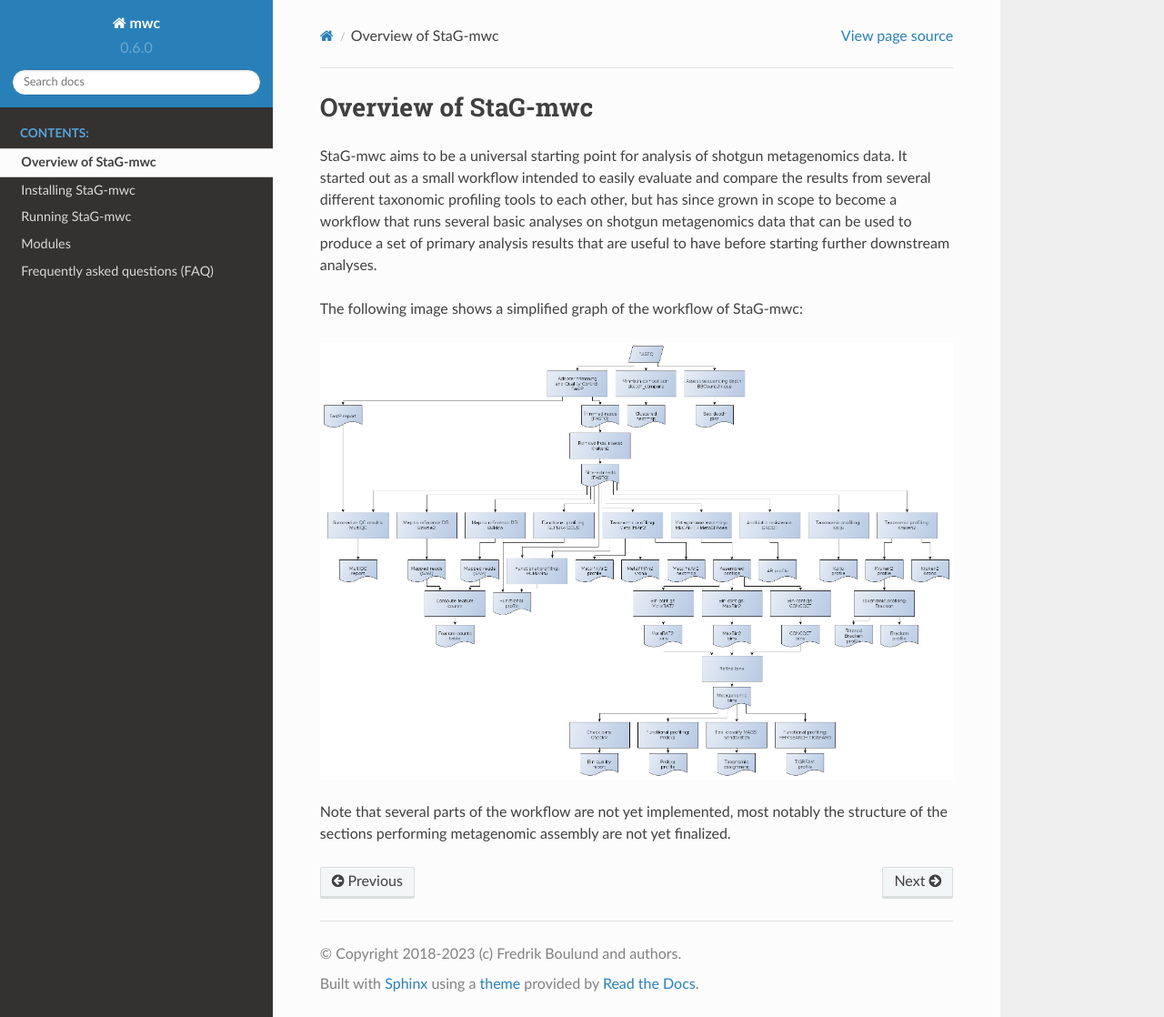
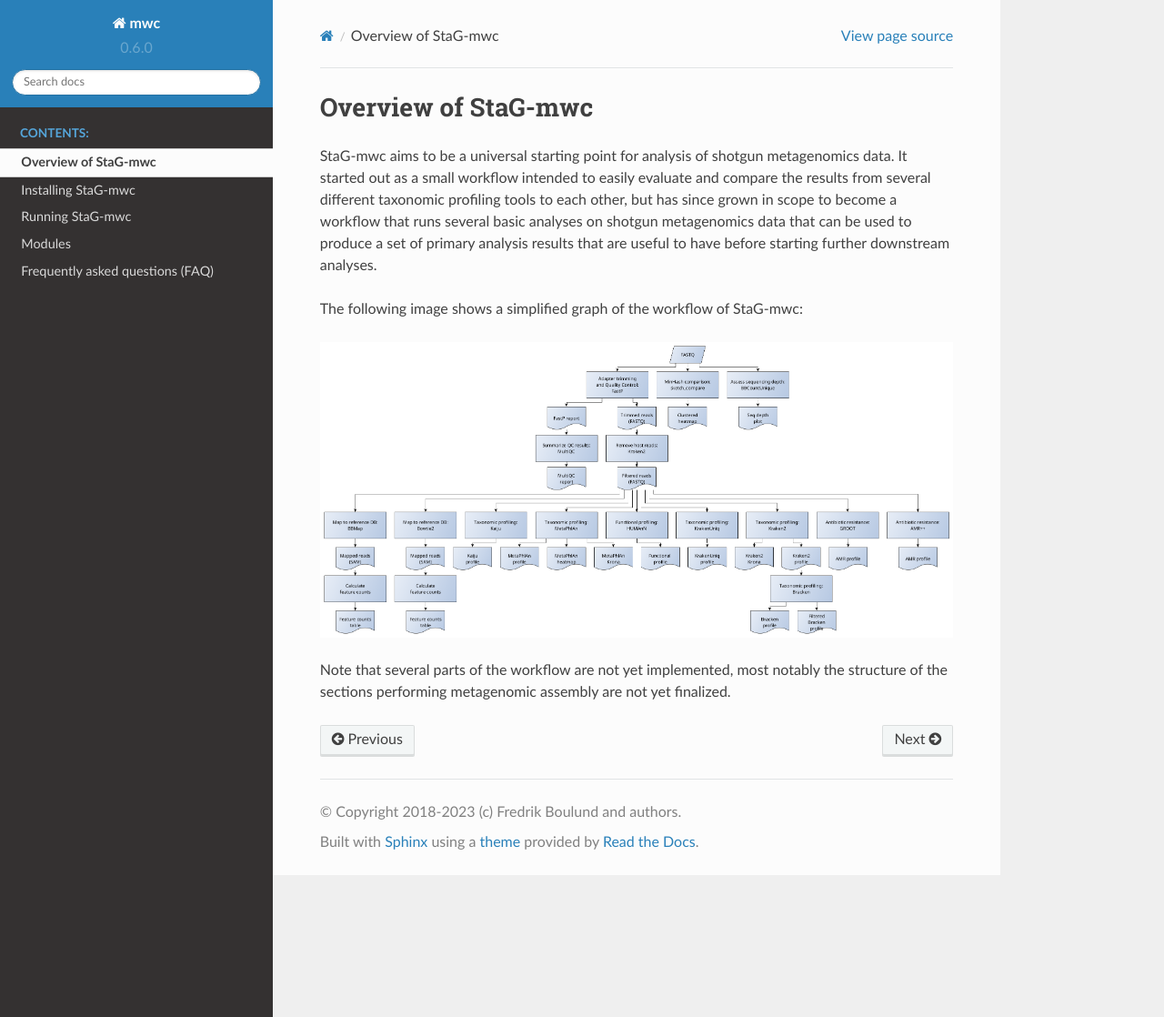
Before and after one commit to ctmrbio/stag-mwc, a Sphinx documentation site: the page built from docs/source/overview.rst, in a window 1280 px wide and 1118 px high. Shown: the whole window at 91% size. Built offline with Sphinx 7.4.7 and the Read the Docs theme 2.0.0, drawn with Linux system fonts in a browser that asks for light colours.

Commit message:
Update StaG flowchart to v6

```diff
--- a/docs/source/overview.rst
+++ b/docs/source/overview.rst
@@ -11,7 +11,7 @@
 
 The following image shows a simplified graph of the workflow of |full_name|:
 
-.. image:: img/stag_flowchart_v4.png
+.. image:: img/stag_flowchart_v6.png
     :alt: StaG mwc
     :align: left
 
```
Also changed, not shown: docs/source/img/stag_flowchart_v6.png (added), 1 other file.
